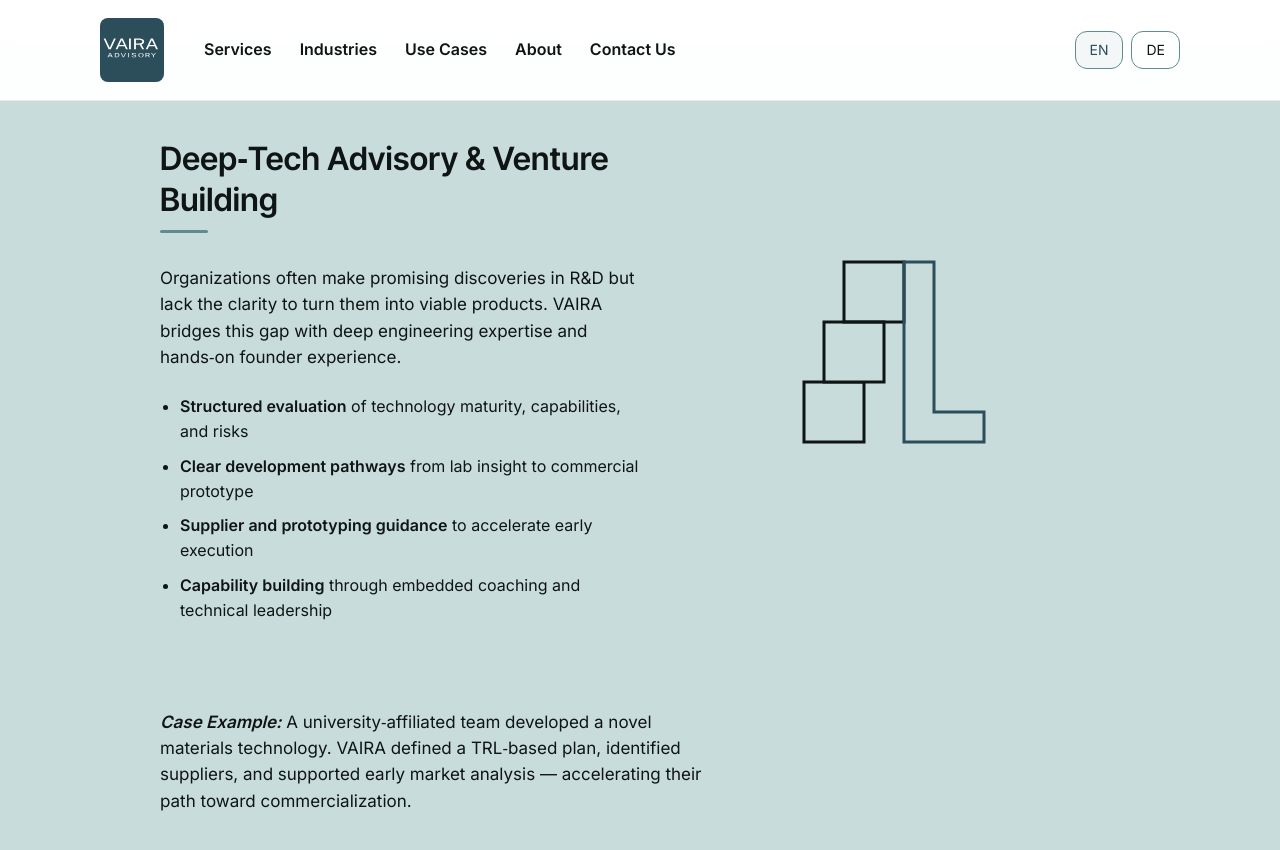
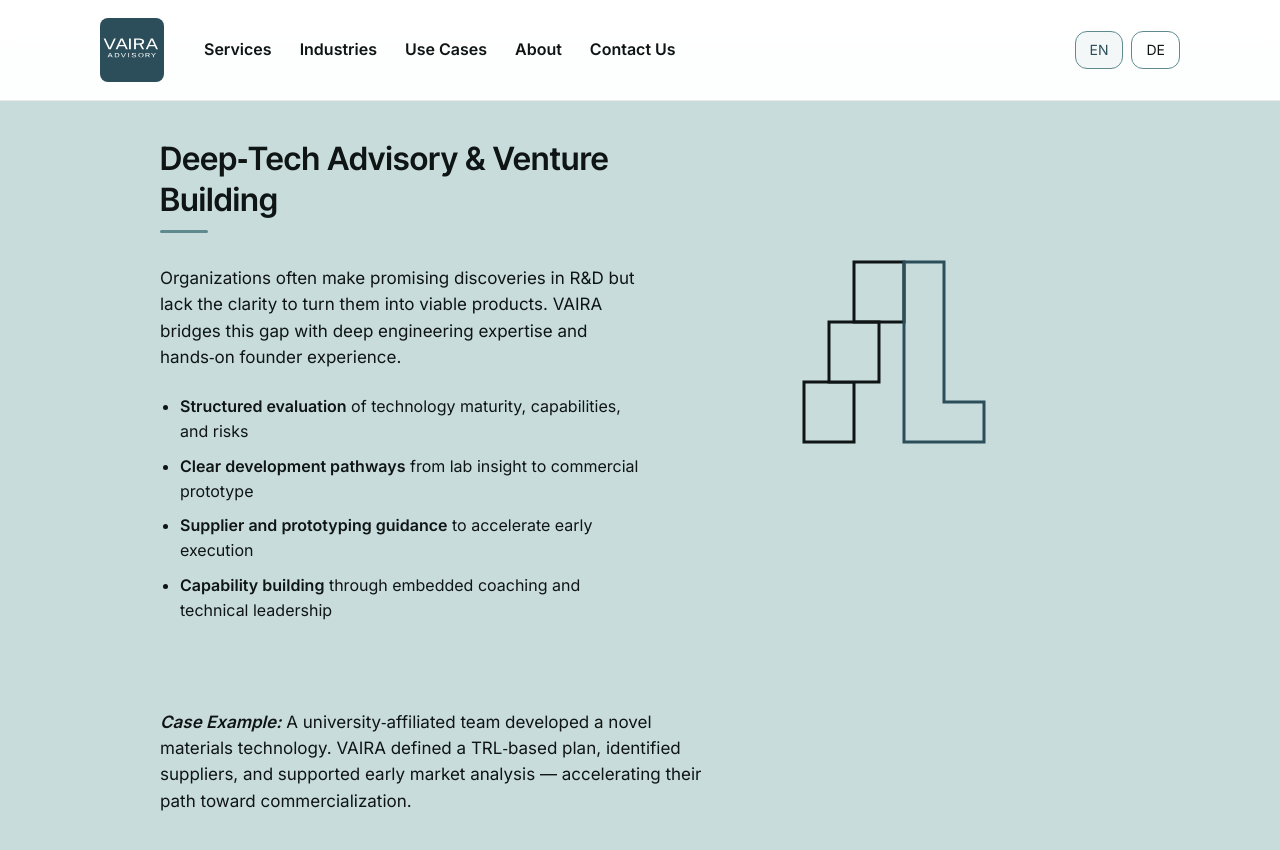
Before and after one commit to raphaelheeb/vaira-advisory, a Jekyll site: the page built from services/index.html, in a window 1280 px wide and 900 px high, scrolled down 1193 px. Shown: the top 850 px of the window. Built offline with Jekyll 4.4.1, drawn with Linux system fonts in a browser that asks for light colours.

Commit message:
Update index.html

```diff
--- a/services/index.html
+++ b/services/index.html
@@ -160,27 +160,27 @@
     <g transform="translate(6,-20)">
 
       <!-- Bottom block -->
-      <rect x="40" y="150" width="60" height="60"
+      <rect x="40" y="150" width="50" height="60"
             stroke="currentColor" stroke-width="3"/>
 
       <!-- Middle block -->
-      <rect x="60" y="90" width="60" height="60"
+      <rect x="65" y="90" width="50" height="60"
             fill="var(--primary-light)"
             stroke="currentColor" stroke-width="3"/>
 
       <!-- Top block (neutral) -->
-      <rect x="80" y="30" width="60" height="60"
+      <rect x="90" y="30" width="50" height="60"
             stroke="currentColor" stroke-width="3" fill="none"/>
 
       <!-- L-shape -->
       <path d="
         M140 30
-        H170
-        V180
+        H180
+        V170
         H220
         V210
         H140
-        V180
+        V170
         Z"
         stroke="var(--primary)"
         stroke-width="3"/>
```
